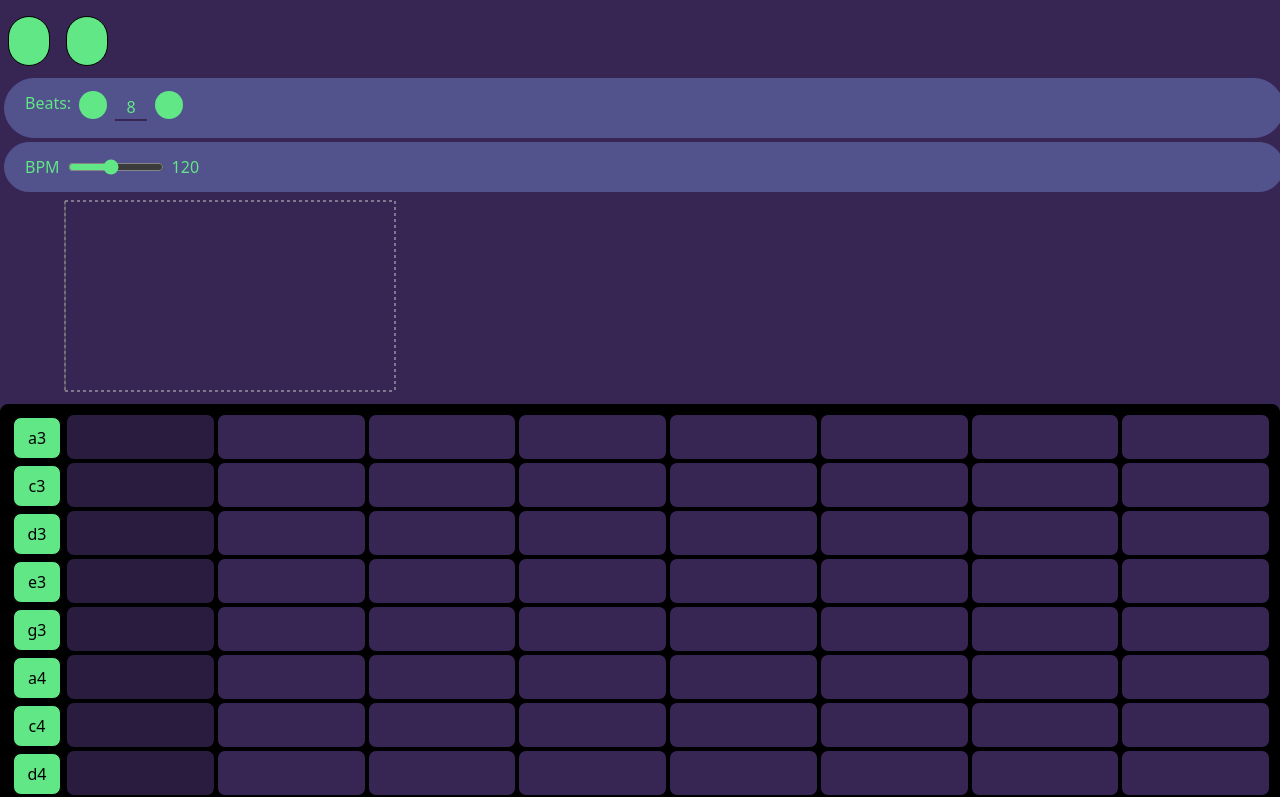
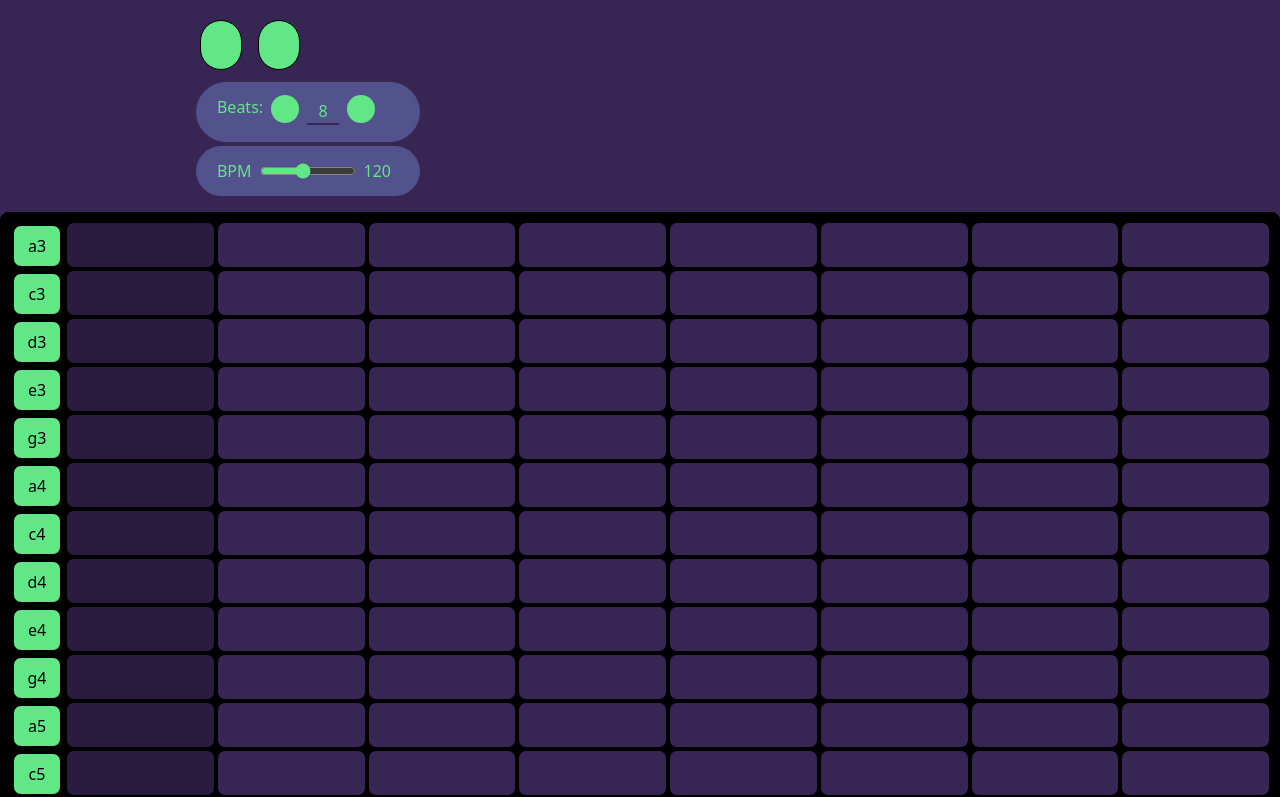
Before and after one commit to farmeroy/synth-app, a Next.js app: page /sequencer in a window 1280 px wide. Shown: the top 797 px of the page. Built offline with nearby package versions, Linux system fonts and the light colour scheme; some icons are missing.

Commit message:
add responsive frequency visualization

```diff
--- a/src/components/machine/AudioVisualizer.tsx
+++ b/src/components/machine/AudioVisualizer.tsx
@@ -7,6 +7,8 @@ import {
   CartesianGrid,
   Tooltip,
   Legend,
+  ResponsiveContainer,
+  CartesianAxis,
 } from "recharts";
 import { useRecoilValue } from "recoil";
 import { Analyser, Destination, Transport } from "tone";
@@ -42,11 +44,15 @@ const AudioVisualizer = () => {
     }
   }, [machineIsOn]);
   return (
-    <LineChart width={400} height={200} data={data}>
-      <CartesianGrid strokeDasharray="3 3" />
-      <YAxis ticks={[-10]} domain={[-80, -10]} />
-      {/* <Tooltip /> */}
-      {/* <Legend /> */}
+    <ResponsiveContainer width="100%" height="100%">
+      <LineChart data={data}>
+        <CartesianGrid
+          horizontal={false}
+          vertical={false}
+          fill="black"
+          fillOpacity={0.2}
+        />
+        <YAxis width={0} ticks={[-10]} domain={[-80, -10]} />
         <Line
           isAnimationActive={false}
           type="monotone"
@@ -56,6 +62,7 @@ const AudioVisualizer = () => {
           connectNulls={true}
         />
       </LineChart>
+    </ResponsiveContainer>
   );
 };
 
--- a/src/components/machine/MachineView/index.tsx
+++ b/src/components/machine/MachineView/index.tsx
@@ -6,16 +6,20 @@ import AudioVisualizer from "../AudioVisualizer";
 
 const MachineView = () => {
   return (
+    <div className="flex flex-wrap items-center m-1 lg:justify-center">
       <div className="flex-col justify-center my-2">
         <div className="flex">
           <MachineButtonStart />
           <MachineButtonNoteAdd />
         </div>
-      <div className="flex-wrap">
+        <div className="flex-wrap max-w-xs ">
           <MachineControlBeats />
           <MachineInputBPM />
         </div>
+      </div>
+      <div className="flex justify-center w-full max-w-2xl lg:p-8">
         <AudioVisualizer />
+      </div>
     </div>
   );
 };
```
Lines whose indentation alone changed are shown as unchanged.
